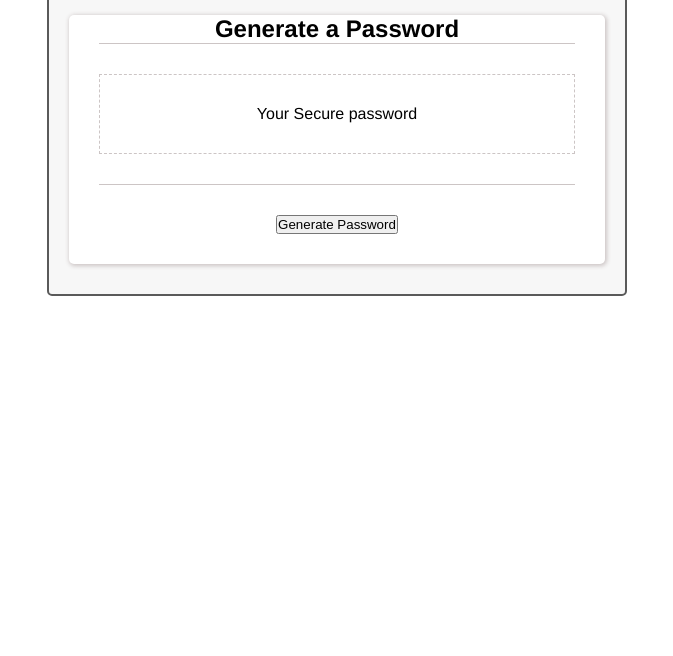
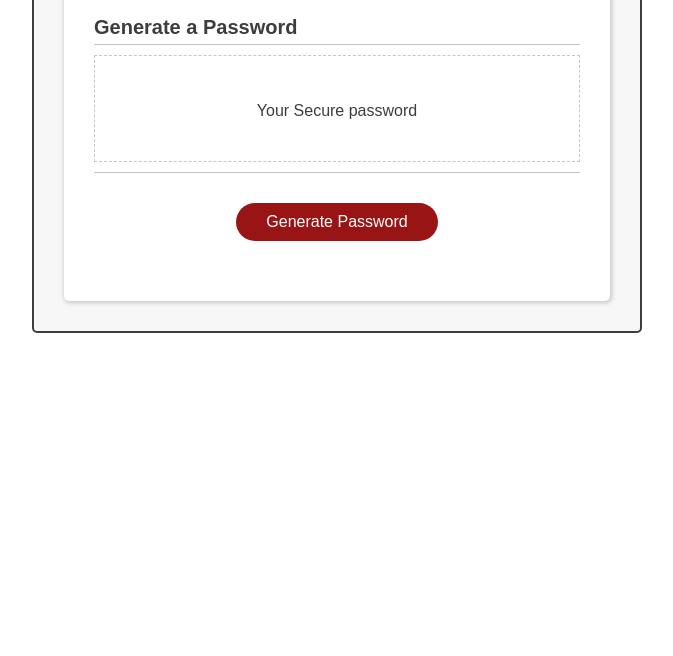
Before and after one commit to Irina-Golubitsky/password-generator_Old, a plain HTML site: page index.html in a window 1280 px wide. Shown: the part 144-800 px from the top of the page, without its empty margins (303-976 px from the left). Drawn offline with Linux system fonts and the light colour scheme.

Commit message:
aesthetics

```diff
--- a/assets/css/style.css
+++ b/assets/css/style.css
@@ -1,36 +1,57 @@
 :root {
+  --dark-gray: #3f3d3b;
     --gray-color:  rgb(204, 197, 197);
   }
  * {
     box-sizing: border-box;
-    margin: 30px;
-    padding: 0;
   }
 
   body {
+    margin: 30px;
     text-align:  center;
     align-items: center;
-    font-family: Helvetica, Arial, sans-serif;
+    font-family: Arial, Helvetica, sans-serif;
   }
   .main-form {
     margin: auto;
     width: 50%;
-    border: 2px solid rgb(90,90,90);
+    border: 2px solid var(--dark-gray);
     border-radius: 5px;
     background-color: #f7f7f7;
+    color: var(--dark-gray);
   }
+
   .inner-form {
-      margin: 20px;;
+      margin:30px;
+      padding: 20px;
       background-color: white;
       box-shadow: 1px 1px 4px 1px var(--gray-color);
       border-radius: 5px;
   }
-  .inner-form h2{
-      border-bottom: 1px solid var(--gray-color);
+  .inner-form div{
+
+    margin: 10px;
+  }
+  .inner-title{
+    padding: 10px 0px 5px 0px ;
+    font-size: 20px;
+    font-weight: bold;
+    text-align: left;
+     border-bottom: 1px solid var(--gray-color);
   }
   .password-box {
+    padding: 30px 30px 25px 30px ;
       border: dashed 1px var(--gray-color);
   }
   .inner-form-bottom {
+    padding: 30px;
     border-top: 1px solid var(--gray-color);
   }
+  .btn{
+    padding: 10px 30px;
+    border: none;
+    background-color: rgb(153, 21, 21);
+    border-radius: 20px;
+    color: white;
+    font-size: 16px;
+  }
--- a/index.html
+++ b/index.html
@@ -8,9 +8,11 @@
   </head>
   <body>
     <div class="main-form">
-        <header><h1>Password Generator</h1></header>
+        <header>
+          <h1>Password Generator</h1>
+        </header>
         <div class="inner-form">
-            <h2>Generate a Password</h2>
+            <div class="inner-title">Generate a Password</div>
             <div id ="passwordBox" class="password-box">
                 <p>Your Secure password</p>
             </div>
```
